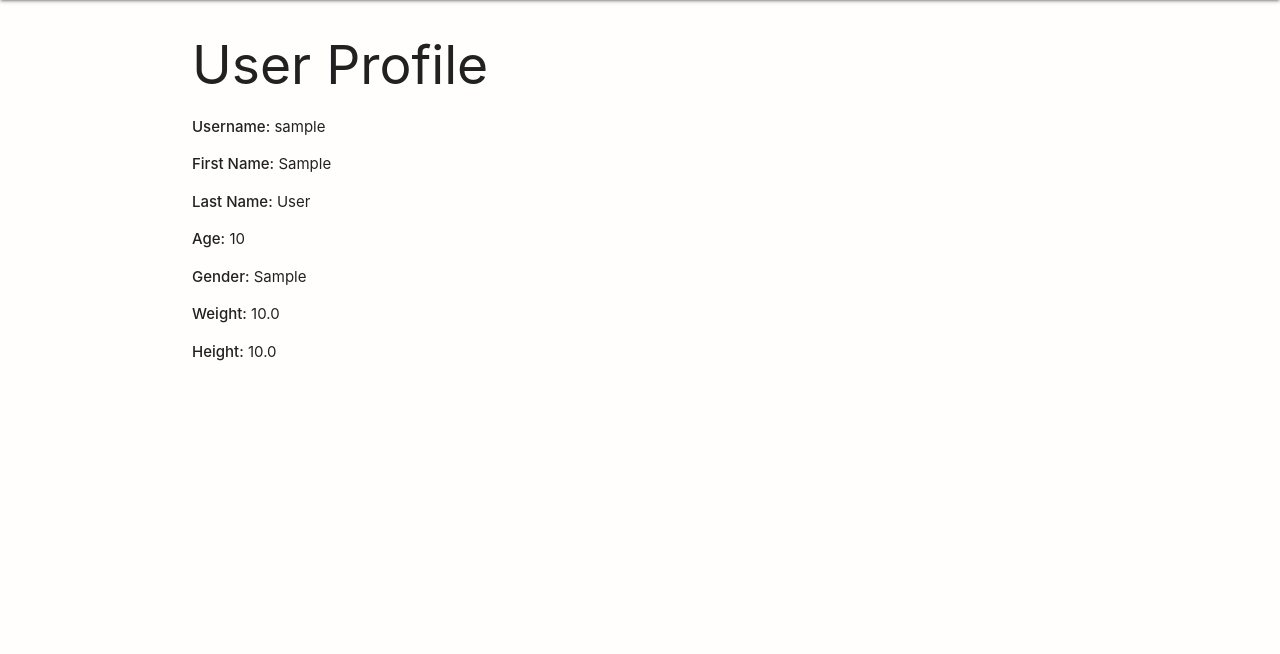
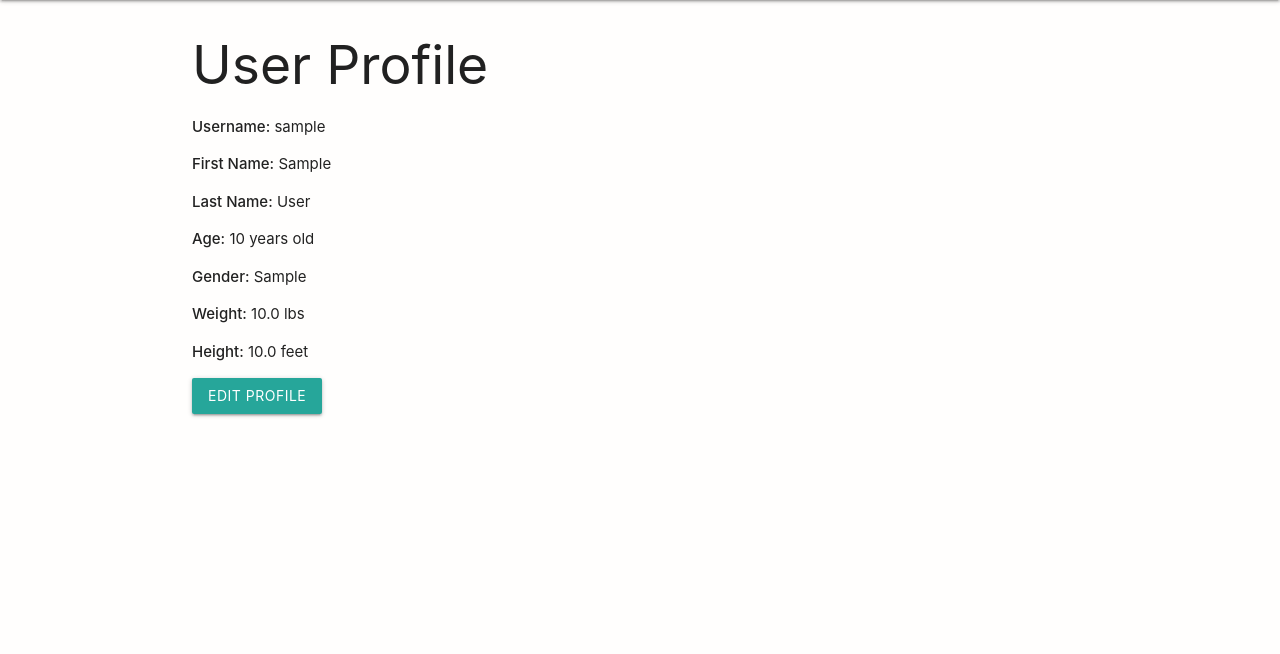
Before and after one commit to ramibankale/FitQuest, a Django app: page /profile/ in a window 1280 px wide. Shown: the part 64-718 px from the top of the page. Run offline with Django 4.2, Linux system fonts and the light colour scheme; a user stored in the database is signed in; tables that the repository leaves empty hold one stand-in row (values such as "Sample post").

Commit message:
updated user profile with units and added edit button

```diff
--- a/main_app/templates/profile/user_profile.html
+++ b/main_app/templates/profile/user_profile.html
@@ -6,8 +6,11 @@
   <p><strong>Username:</strong> {{ user.username }}</p>
   <p><strong>First Name:</strong> {{ profile.first_name }}</p>
   <p><strong>Last Name:</strong> {{ profile.last_name }}</p>
-  <p><strong>Age:</strong> {{ profile.age }}</p>
+  <p><strong>Age:</strong> {{ profile.age }} years old</p>
   <p><strong>Gender:</strong> {{ profile.gender }}</p>
-  <p><strong>Weight:</strong> {{ profile.weight }}</p>
-  <p><strong>Height:</strong> {{ profile.height }}</p>
+  <p><strong>Weight:</strong> {{ profile.weight }} lbs</p>
+  <p><strong>Height:</strong> {{ profile.height }} feet</p>
+
+  <a href="{% url 'update_user_profile' user_id=profile.user.id %}" class="btn btn-primary">Edit Profile</a>
+
 {% endblock %}
```
Also changed, not shown: main_app/migrations/0002_userprofile.py (added), main_app/migrations/0005_alter_profile_gender_historicaldata.py (added), main_app/migrations/0006_merge_20230807_0222.py (added), main_app/migrations/0007_remove_userprofile_user_delete_historicaldata_and_more.py (added), main_app/models.py (line endings or trailing spaces).
